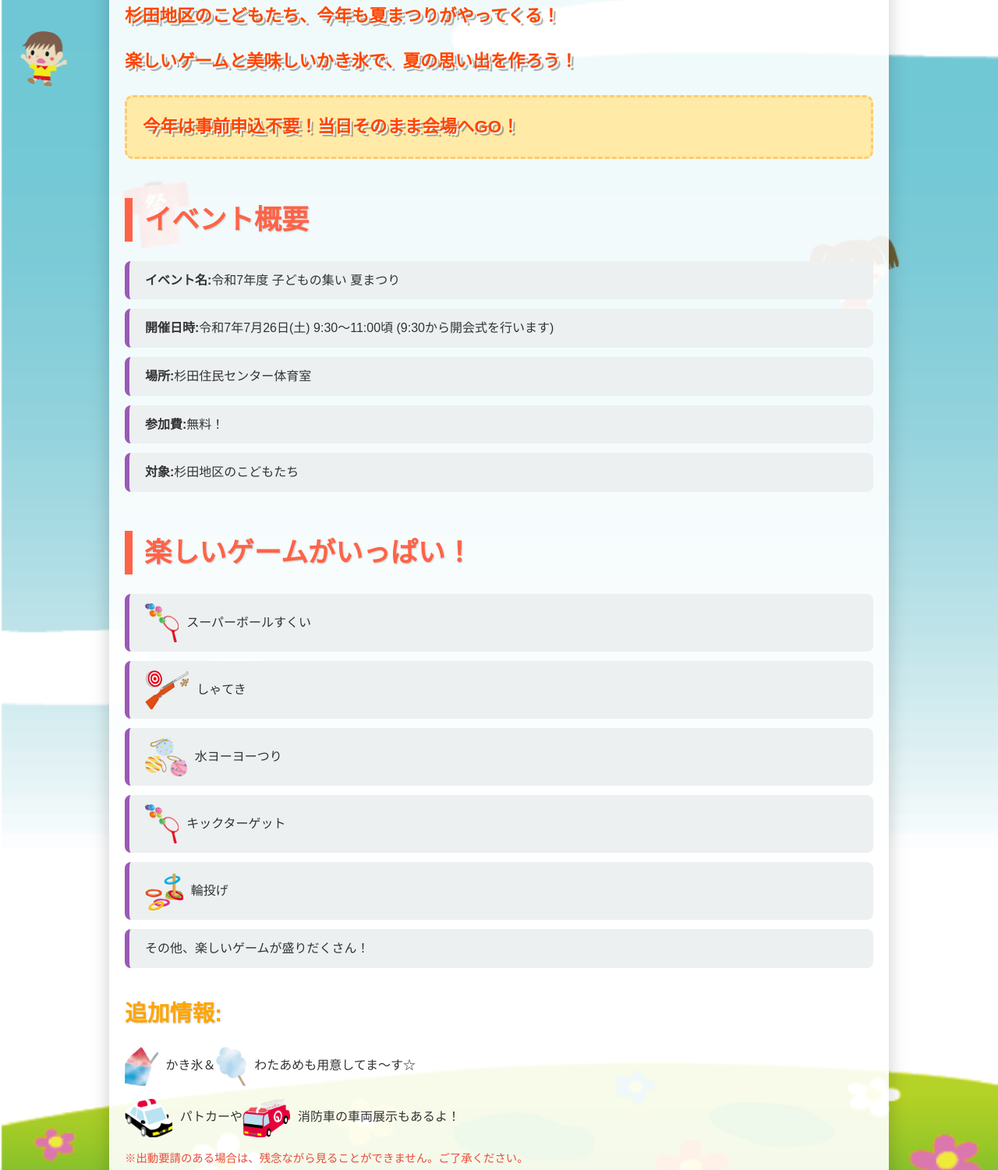
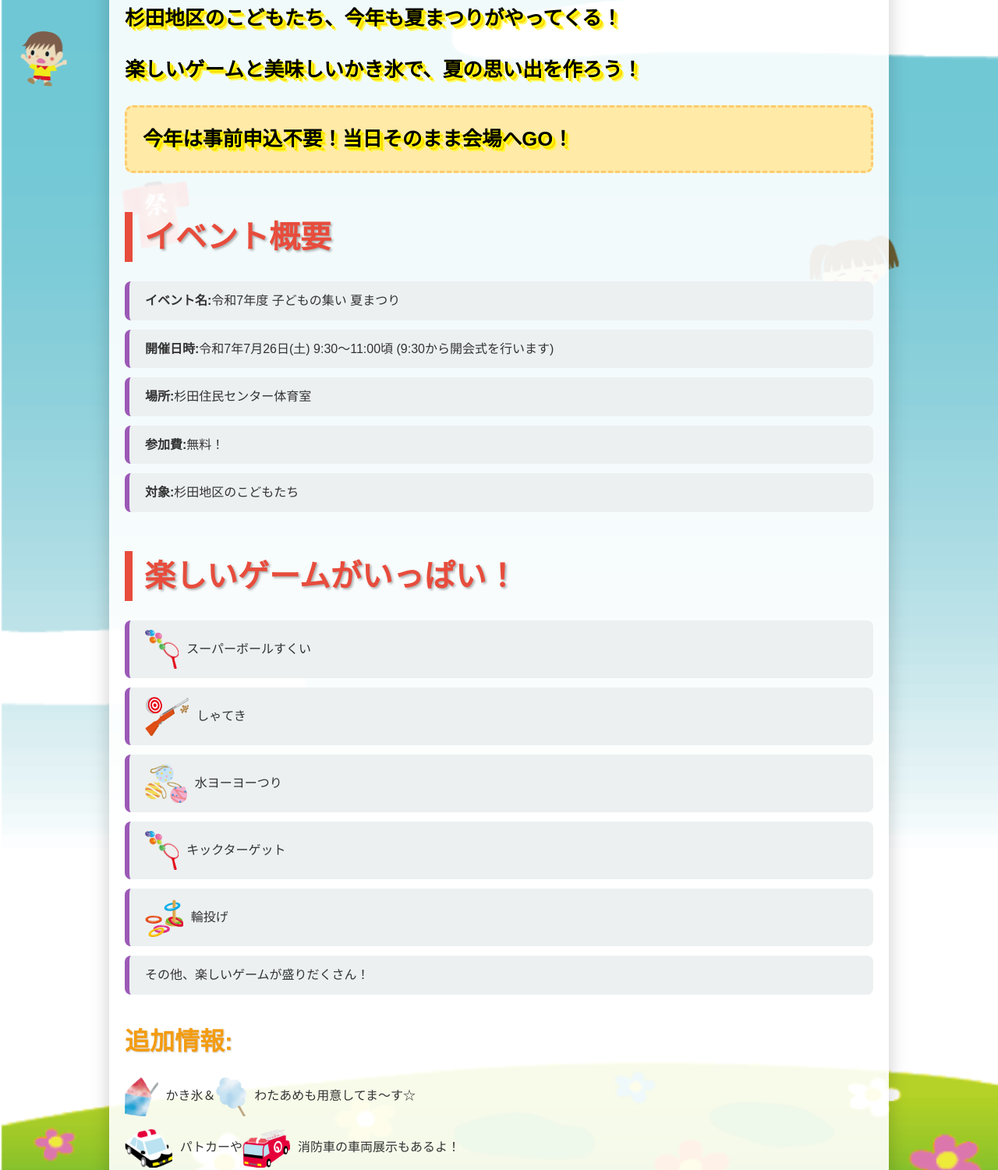
Before and after one commit to Takepon730/NatsumatsuriR7, a plain HTML site: page index.html in a window 1280 px wide. Shown: the part 342-1843 px from the top of the page at 78% size. Drawn offline with Linux system fonts and the light colour scheme; a web font is replaced by a local one.

Commit message:
Add files via upload

```diff
--- a/index.html
+++ b/index.html
@@ -92,35 +92,35 @@
         }
 
         h2 {
-            color: #ff6347; /* Tomato red for a more playful feel */
-            font-size: 2.2em;
-            border-left: 10px solid #ff6347;
+            color: #e74c3c; /* Brighter red */
+            font-size: 2.5em; /* Slightly larger */
+            border-left: 10px solid #e74c3c;
             padding-left: 15px;
             margin-top: 50px;
             margin-bottom: 25px;
-            animation: fadeIn 1s ease-out forwards;
-            opacity: 0;
-            text-shadow: 1px 1px 2px rgba(0,0,0,0.2);
+            animation: textPopIn 1s ease-out forwards;
+            /* opacity: 0; */ /* Removed to prevent disappearing */
+            text-shadow: 2px 2px 3px rgba(0,0,0,0.3);
         }
 
         h3 {
-            color: #ffa500; /* Orange for a brighter look */
-            font-size: 1.8em;
+            color: #f39c12; /* Brighter orange */
+            font-size: 2em; /* Slightly larger */
             margin-top: 35px;
             margin-bottom: 20px;
-            animation: fadeIn 1s ease-out forwards;
-            opacity: 0;
+            animation: textPopIn 1s ease-out forwards;
+            /* opacity: 0; */ /* Removed to prevent disappearing */
             text-shadow: 1px 1px 2px rgba(0,0,0,0.2);
         }
 
         .hero-section p {
-            font-size: 1.4em;
+            font-size: 1.6em; /* Larger font size */
             font-weight: bold;
-            color: #ff4500; /* OrangeRed for a more vibrant look */
+            color: #000000; /* Black text */
             margin-bottom: 15px;
-            animation: slideIn 1s ease-out forwards;
-            opacity: 0;
-            text-shadow: 2px 2px 0px #fff, 4px 4px 0px rgba(0,0,0,0.3); /* White outline with black shadow */
+            animation: textWave 1s ease-out forwards;
+            /* opacity: 0; */ /* Removed to prevent disappearing */
+            text-shadow: 2px 2px 0px #FFFF00, 4px 4px 0px #FFD700, 6px 6px 0px rgba(255,255,0,0.6); /* Yellow text shadow */
         }
         .hero-section p:nth-of-type(1) { animation-delay: 0.8s; }
         .hero-section p:nth-of-type(2) { animation-delay: 1.3s; }
@@ -140,7 +140,7 @@
             display: flex;
             align-items: center;
             animation: fadeIn 1s ease-out forwards;
-            opacity: 0;
+            /* opacity: 0; */ /* Removed to prevent disappearing */
         }
         ul li:nth-child(1) { animation-delay: 0.2s; }
         ul li:nth-child(2) { animation-delay: 0.4s; }
@@ -201,6 +201,21 @@
         @keyframes fadeInScale {
             from { opacity: 0; transform: translate(-50%, -50%) scale(0.8); }
             to { opacity: 1; transform: translate(-50%, -50%) scale(1); }
+        }
+
+        @keyframes textPopIn {
+            0% { opacity: 0; transform: scale(0.5); }
+            80% { opacity: 1; transform: scale(1.05); }
+            100% { transform: scale(1); }
+        }
+
+        @keyframes textWave {
+            0% { transform: translateY(0); opacity: 0; }
+            20% { transform: translateY(-5px); opacity: 1; }
+            40% { transform: translateY(0); }
+            60% { transform: translateY(-2px); }
+            80% { transform: translateY(0); }
+            100% { transform: translateY(0); opacity: 1; }
         }
 
         /* Decorative elements */
```
